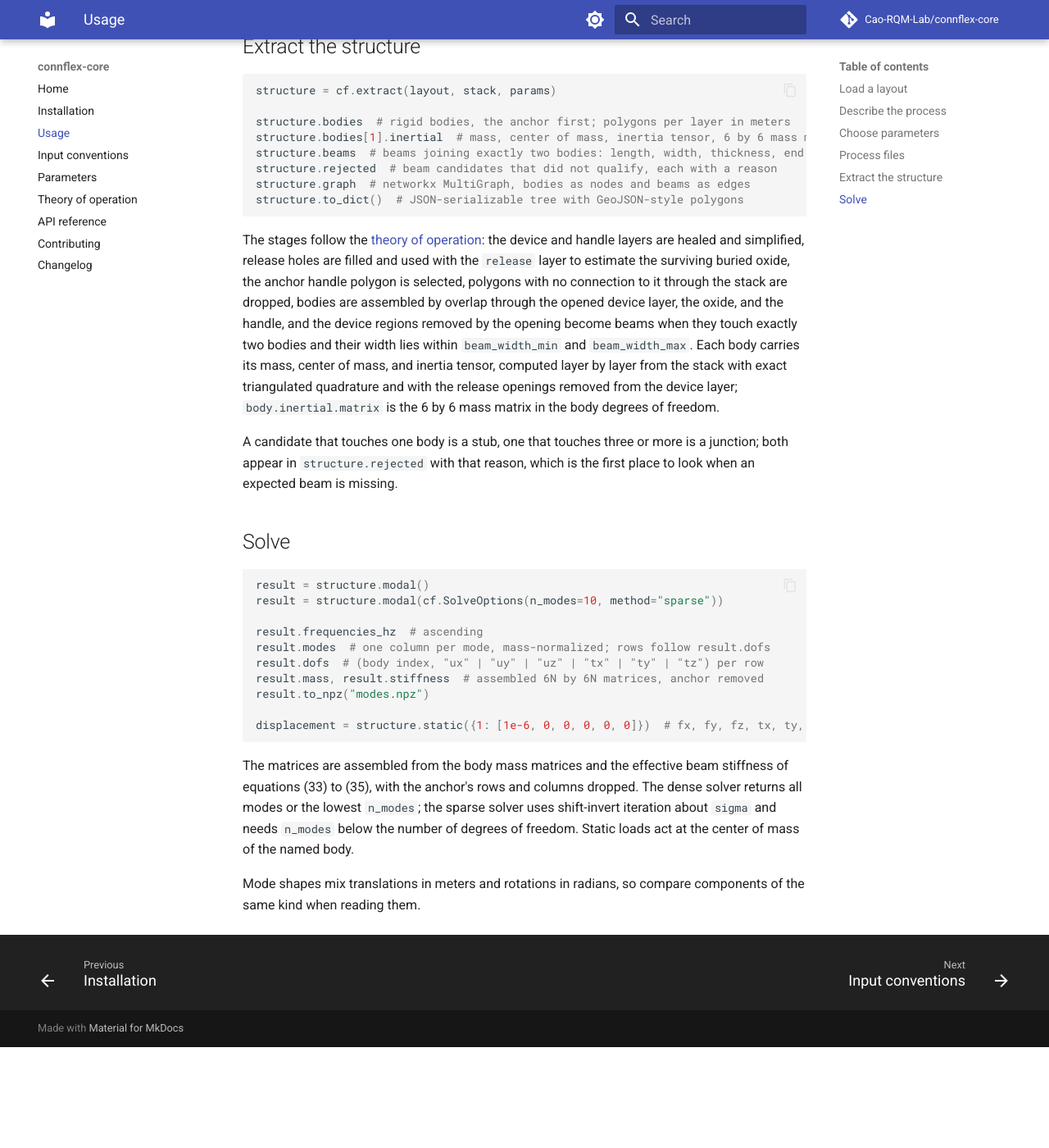
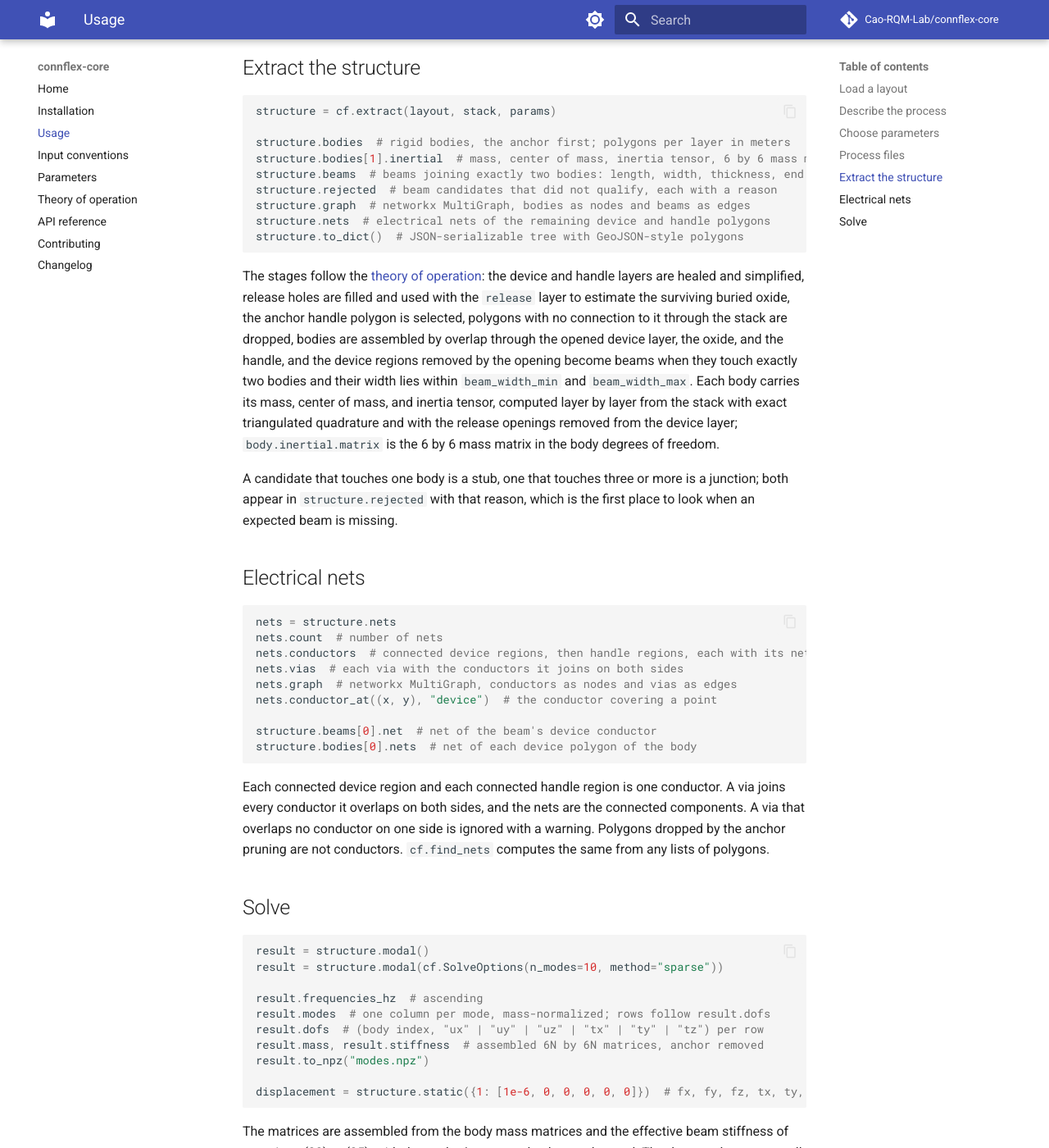
Before and after one commit to Cao-RQM-Lab/connflex-core, an MkDocs documentation site: the page built from docs/usage.md, in a window 1280 px wide and 1400 px high, scrolled down 1600 px. Shown: the whole window at 82% size. Built offline with MkDocs 1.6.1 and Material for MkDocs 9.7.7, drawn with Linux system fonts in a browser that asks for light colours; comment, search, counter and statistics services are not loaded; before the commit the page ends 2877 px from its top, so only the background shows below that; some of the changed text lies outside the part shown.

Commit message:
Document electrical nets and new readers

````diff
--- a/docs/usage.md
+++ b/docs/usage.md
@@ -1,8 +1,8 @@
 # Usage
 
-All quantities are SI. The GDS reader applies the unit stored in the file;
-the shapely reader takes a `unit` scale factor, for example `unit=1e-6` for
-polygons drawn in micrometers.
+All quantities are SI. The GDS, KLayout, and gdsfactory readers apply the
+unit stored in the file or database; the shapely reader takes a `unit` scale
+factor, for example `unit=1e-6` for polygons drawn in micrometers.
 
 ## Load a layout
 
@@ -25,6 +25,35 @@ and `vias`. Every polygon marks where the named feature is present; see the
     one top-level cell. Holes stored as cut lines are repaired into polygons
     with holes, and each repaired polygon must keep the area recorded in the
     file; a mismatch is an error naming the polygon.
+
+=== "KLayout"
+
+    ```python
+    import klayout.db as kdb
+
+    import connflex_core as cf
+
+    source = kdb.Layout()
+    source.read("resonator.gds")
+    layout = cf.from_klayout(source, layers=cf.LayerMap(device=(1, 0), handle=(2, 0)))
+    ```
+
+    Takes a `Layout` or a `Cell`. The database unit is applied and instances
+    are flattened. Pass `cell="NAME"` when a layout has more than one top
+    cell.
+
+=== "gdsfactory"
+
+    ```python
+    import gdsfactory as gf
+
+    import connflex_core as cf
+
+    component = gf.import_gds("resonator.gds")
+    layout = cf.from_gdsfactory(component, layers=cf.LayerMap(device=(1, 0), handle=(2, 0)))
+    ```
+
+    The component's database unit is applied and instances are flattened.
 
 === "shapely"
 
@@ -95,6 +124,7 @@ structure.bodies[1].inertial  # mass, center of mass, inertia tensor, 6 by 6 mas
 structure.beams  # beams joining exactly two bodies: length, width, thickness, end points
 structure.rejected  # beam candidates that did not qualify, each with a reason
 structure.graph  # networkx MultiGraph, bodies as nodes and beams as edges
+structure.nets  # electrical nets of the remaining device and handle polygons
 structure.to_dict()  # JSON-serializable tree with GeoJSON-style polygons
 ```
 
@@ -114,6 +144,26 @@ degrees of freedom.
 A candidate that touches one body is a stub, one that touches three or more
 is a junction; both appear in `structure.rejected` with that reason, which is
 the first place to look when an expected beam is missing.
+
+## Electrical nets
+
+```python
+nets = structure.nets
+nets.count  # number of nets
+nets.conductors  # connected device regions, then handle regions, each with its net
+nets.vias  # each via with the conductors it joins on both sides
+nets.graph  # networkx MultiGraph, conductors as nodes and vias as edges
+nets.conductor_at((x, y), "device")  # the conductor covering a point
+
+structure.beams[0].net  # net of the beam's device conductor
+structure.bodies[0].nets  # net of each device polygon of the body
+```
+
+Each connected device region and each connected handle region is one
+conductor. A via joins every conductor it overlaps on both sides, and the
+nets are the connected components. A via that overlaps no conductor on one
+side is ignored with a warning. Polygons dropped by the anchor pruning are
+not conductors. `cf.find_nets` computes the same from any lists of polygons.
 
 ## Solve
 
````
Also changed, not shown: CHANGELOG.md (+5 -0 lines), CONTRIBUTING.md (+3 -2 lines), README.md (+3 -2 lines), docs/conventions.md (+3 -3 lines), docs/installation.md (+6 -2 lines).
